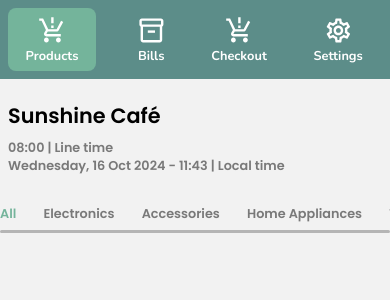
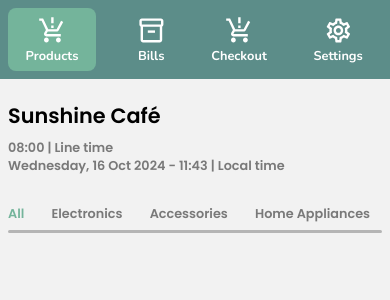
Before and after one commit to ferii007/poinket, a React (Create React App) app: page / in a window 390 px wide. Shown: the top 300 px of the page. Built offline with nearby package versions, Linux system fonts and the light colour scheme.

Commit message:
update responsive categories menu

```diff
--- a/src/app/styled_components/HeaderMenuStyled.js
+++ b/src/app/styled_components/HeaderMenuStyled.js
@@ -32,6 +32,7 @@ const HeaderMenuContainer = styled.div`
     @media only screen and (max-width: ${mobileResolutionPotrait}) and (orientation: portrait) {
         top: 6.5rem;
         left: 0.5rem;
+        right: 0.5rem;
 
         .header-outlet-name {
             margin-bottom: 0.8rem;
@@ -47,6 +48,7 @@ const HeaderMenuContainer = styled.div`
     @media only screen and (min-width: ${tabletResolutionMin}) and (max-width: ${tabletResolutionMax}) and (orientation: portrait) {
         top: 6.5rem;
         left: 0.5rem;
+        right: 0.5rem;
 
         .header-outlet-name {
             margin-bottom: 0.8rem;
--- a/src/app/styled_components/globalStyled.js
+++ b/src/app/styled_components/globalStyled.js
@@ -178,7 +178,8 @@ const MainBox = styled.div`
 
     /* Mobile Potrait (max-width: ${mobileResolutionPotrait}) */
     @media only screen and (max-width: ${mobileResolutionPotrait}) and (orientation: portrait) {
-        left: 0;
+        left: 0.5rem;
+        right: 0.5rem;
         top: 12.5rem;
         bottom: 0;
     }
@@ -190,7 +191,8 @@ const MainBox = styled.div`
 
     /* Tablet Potrait */
     @media only screen and (min-width: ${tabletResolutionMin}) and (max-width: ${tabletResolutionMax}) and (orientation: portrait) {
-        left: 0;
+        left: 0.5rem;
+        right: 0.5rem;
         top: 12.5rem;
         bottom: 0;
     }
```
